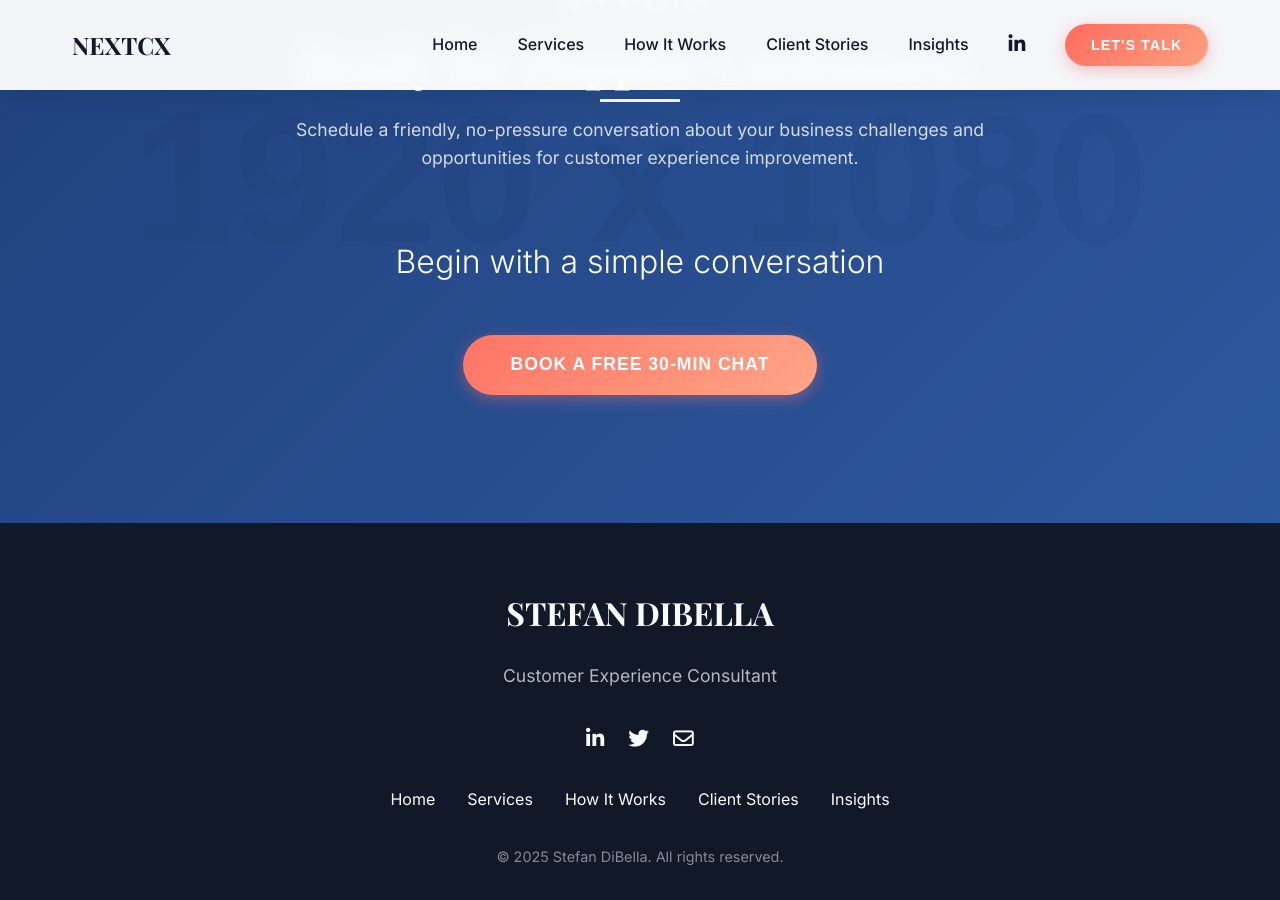
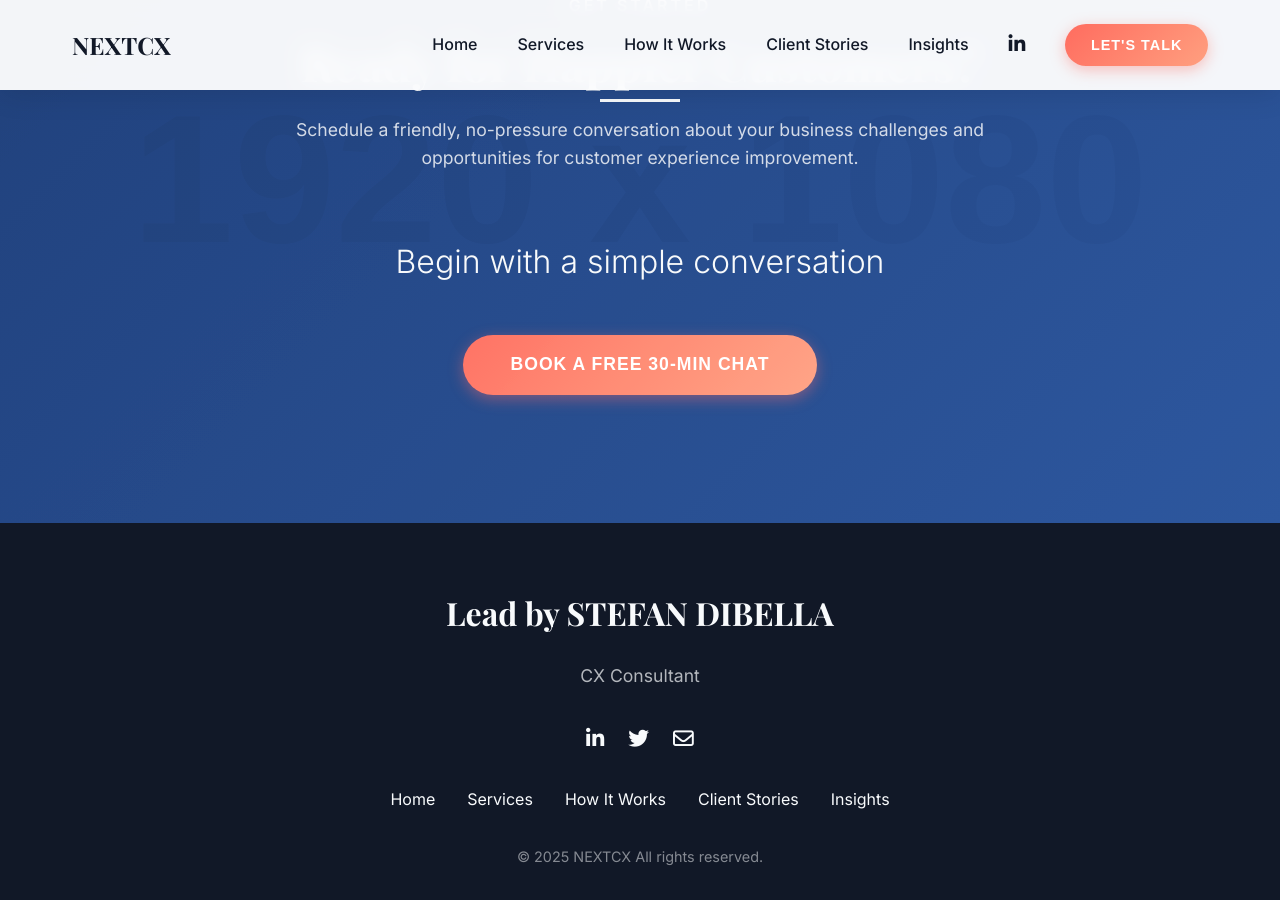
Before and after one commit to sdibella/nextCX, a Jekyll site: the page built from index.md, in a window 1280 px wide and 900 px high, scrolled down 5455 px. Built offline with Jekyll 4.4.1, drawn with Linux system fonts in a browser that asks for light colours.

Commit message:
updated footer

```diff
--- a/_includes/footer.html
+++ b/_includes/footer.html
@@ -2,8 +2,8 @@
 <footer>
     <div class="container">
         <div class="footer-content">
-            <div class="footer-logo">STEFAN DIBELLA</div>
-            <div class="footer-tagline">Customer Experience Consultant</div>
+            <div class="footer-logo">Lead by STEFAN DIBELLA</div>
+            <div class="footer-tagline">CX Consultant</div>
             <div class="footer-social">
                 <a href="https://LinkedIn.com/in/{{ site.linkedin_username }}" target="_blank" title="Connect on LinkedIn">
                     <i class="fab fa-linkedin-in"></i>
@@ -28,7 +28,7 @@
                 <a href="#testimonials" class="footer-link">Client Stories</a>
                 <a href="#insights" class="footer-link">Insights</a>
             </div>
-            <div class="copyright">© {{ 'now' | date: "%Y" }} Stefan DiBella. All rights reserved.</div>
+            <div class="copyright">© {{ 'now' | date: "%Y" }} NEXTCX All rights reserved.</div>
         </div>
     </div>
 </footer>
```
